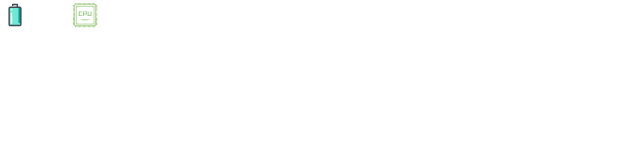
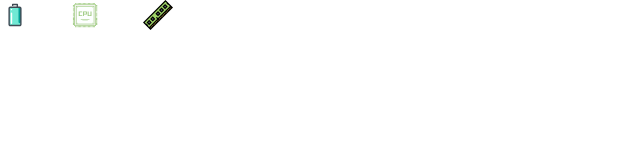
Before and after one commit to mouxiaohui/info-widgets, a Vue app: page / in a window 1280 px wide. Shown: the top 160 px of the page, without its empty margins (0-640 px from the left). Built offline with nearby package versions, Linux system fonts and the light colour scheme.

Commit message:
显示内存信息

```diff
--- a/src/App.vue
+++ b/src/App.vue
@@ -80,8 +80,20 @@ onMounted(() => {
         <span>
           <p>
             {{
-              refSystemInfo.cpu_load
+              refSystemInfo.cpu_load >= 0
                 ? (refSystemInfo.cpu_load * 100).toFixed(0)
+                : ""
+            }}%
+          </p>
+        </span>
+      </div>
+      <div class="memory">
+        <img style="width: 30px; height: 30px" src="./assets/img/memory.svg" />
+        <span>
+          <p>
+            {{
+              refSystemInfo.memory?.percentage >= 0
+                ? (refSystemInfo.memory?.percentage * 100).toFixed(0)
                 : ""
             }}%
           </p>
@@ -132,4 +144,17 @@ onMounted(() => {
 .cpu span p {
   margin-top: 6px;
 }
+
+/* ====== memory ====== */
+.memory {
+  height: 30px;
+  display: flex;
+}
+.memory span {
+  height: 30px;
+  padding-left: 3px;
+}
+.memory span p {
+  margin-top: 6px;
+}
 </style>
```
Also changed, not shown: src/assets/img/memory.svg (added), 1 other file (tests, documents, lock files or other folders).
